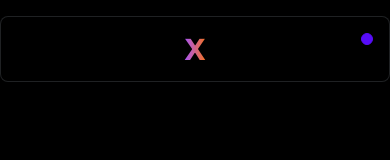
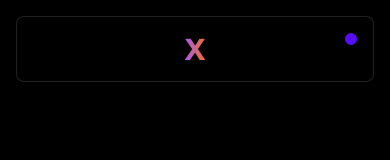
Before and after one commit to WoasSinab/Designer-2, a React (Vite) app: page / in a window 390 px wide. Shown: the top 160 px of the page. Built offline with nearby package versions, Linux system fonts and the light colour scheme.

Commit message:
fix Navbar Margin

```diff
--- a/src/components/Navbar/Navbar.jsx
+++ b/src/components/Navbar/Navbar.jsx
@@ -1,6 +1,6 @@
 const Navbar = () => {
   return (
-    <div className=" flex items-center justify-center lg:mx-24 my-4">
+    <div className=" flex items-center justify-center lg:mx-24 my-4 mx-4">
       <div className='navbar bg-black rounded-lg border border-gray-400/20'>
         <div className='navbar-start'>
           <div className='dropdown'>
```
